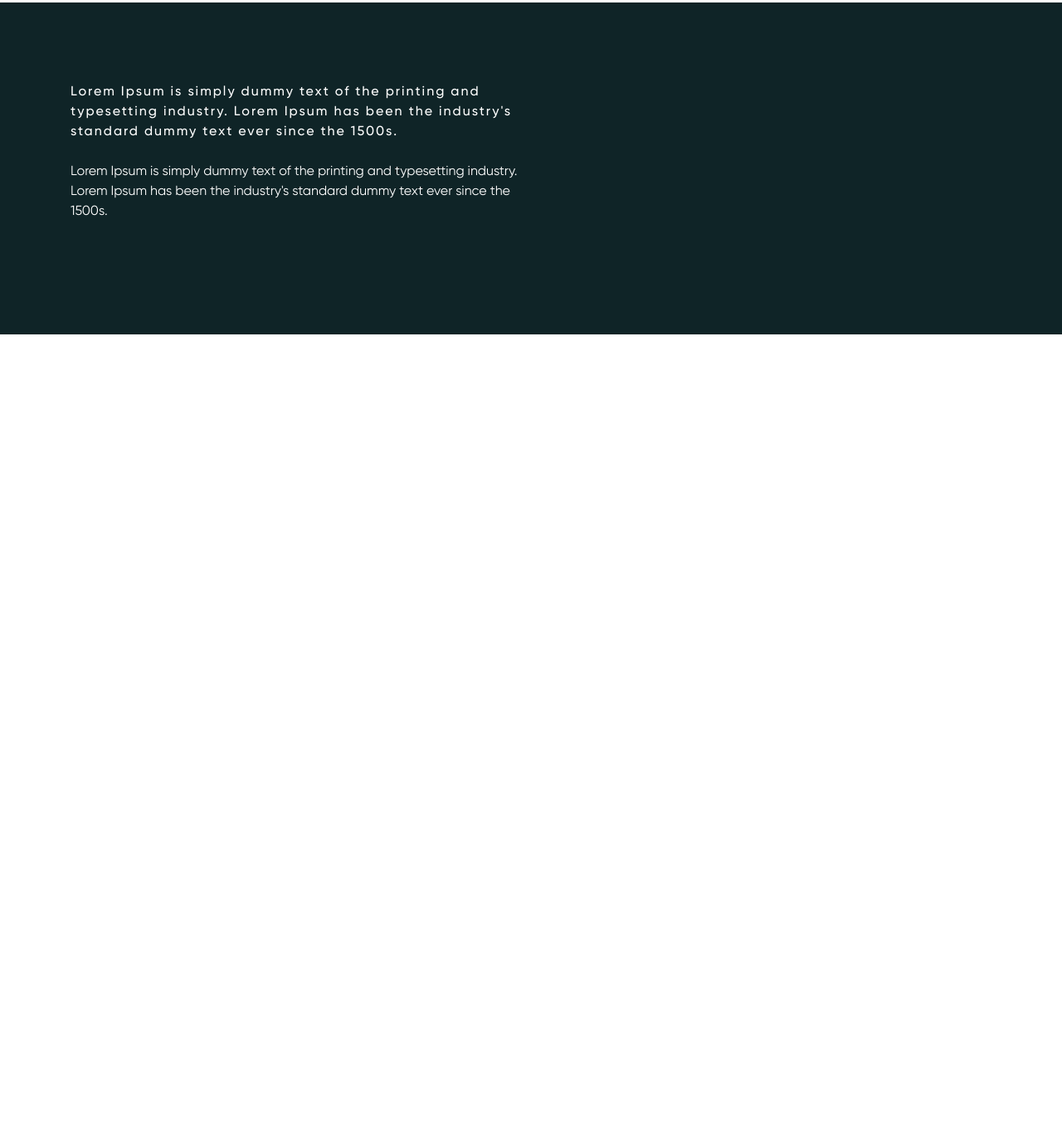
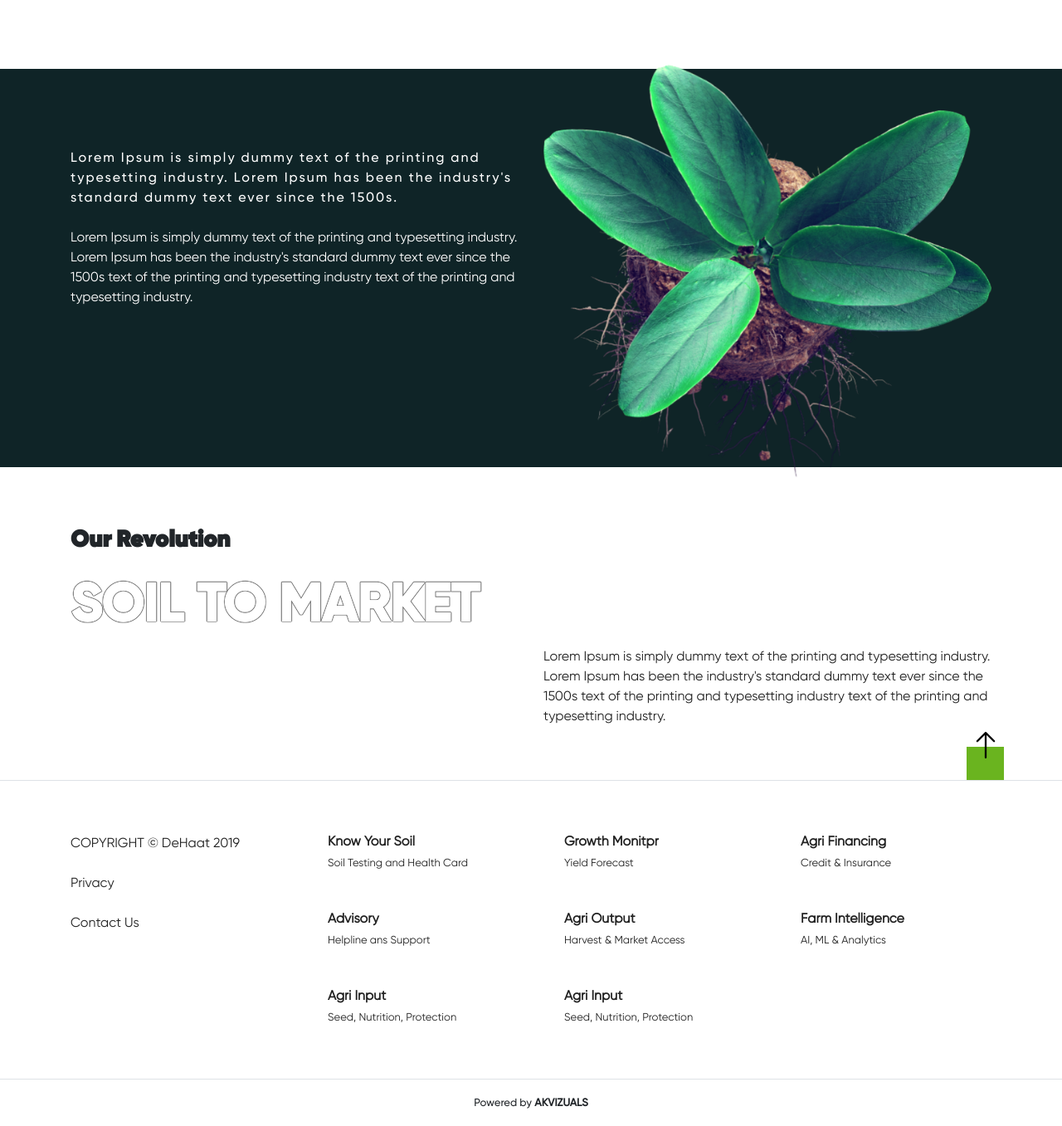
Before and after one commit to surajpaul/AgrevolutionLandingPage, a plain HTML site: page know_your_soil.html in a window 1280 px wide. Shown: the part 1228-2585 px from the top of the page at 83% size. Before the commit the page ends 1631 px from the top, so only its background shows below. Drawn offline with nearby package versions, Linux system fonts and the light colour scheme.

Commit message:
inner page

```diff
--- a/know_your_soil.html
+++ b/know_your_soil.html
@@ -2,6 +2,8 @@
 <html>
 <head>
 	<title>Know Your Soil</title>
+	<meta charset="utf-8">
+	<meta name="viewport" content="width=device-width, initial-scale=1.0">
 	<!-- Font Awesome -->
 	<link rel="stylesheet" href="https://use.fontawesome.com/releases/v5.8.2/css/all.css">
 	<!-- Bootstrap core CSS -->
@@ -9,6 +11,9 @@
 	<!-- Material Design Bootstrap -->
 	<link href="https://cdnjs.cloudflare.com/ajax/libs/mdbootstrap/4.8.8/css/mdb.min.css" rel="stylesheet">
 	<style>
+		html{
+			scroll-behavior: smooth;
+		}
 		@font-face {
 			font-family: 'Gilroy-Bold';
 			src: url('font/gilroy-bold-cufonfonts/Gilroy-Bold.ttf') format('truetype');
@@ -51,6 +56,10 @@
 			text-transform: uppercase;
 			font-family: 'Gilroy-Heavy';
 		}
+		h3{
+			text-transform: capitalize;
+			font-family: 'Gilroy-Heavy';
+		}
 		.font-medium{
 			font-family: 'Gilroy-Medium';
 		}
@@ -58,22 +67,73 @@
 			font-family: 'Gilroy-Regular';
 		}
 		.parallax {
-			height: 50vh;
+			height: 60vh;
 			width: 100%;
 			background-attachment: fixed;
 			background-size: cover;
 			background-repeat: no-repeat;
 			background-color: #0f2427;
 		}
+		@keyframes float {
+            0% {
+                transform: translatey(0px);
+            }
+            50% {
+                transform: translatey(-20px);
+            }
+            100% {
+                transform: translatey(0px);
+            }
+        }
+        .avatar {
+            transform: translatey(0px);
+            animation: float 6s ease-in-out infinite;
+            img { width: 100%; height: auto; }
+        }
+        .text-out-line{
+        	font-size: 5vw;
+        	text-transform: uppercase;
+        	font-family: 'Gilroy-Bold';
+        	text-shadow: 0 0 1px #444, 0 0 1px #444,
+						0 0 1px #444, 0 0 1px #444,
+						0 0 1px #444, 0 0 1px #444;
+        }
+        .font-13{
+        	font-size: 13px;
+        }
+        .border{
+        	border:1px solid #fff !important;
+        	transition: all .8s ease;
+        	cursor: pointer;
+        }
+        .border:hover{
+        	border:1px solid #999 !important;
+        }
+        a{
+        	color: #222;
+        }
+        .bg-green{
+        	background-color: #6ab41f;
+        }
+        @media screen and (max-width: 600px) {
+			.parallax {
+				height: auto;
+				width: 100%;
+				background-attachment: fixed;
+				background-size: cover;
+				background-repeat: no-repeat;
+				background-color: #0f2427;
+			}
+		}
 	</style>
 </head>
 <body>
 	<!-- navbar -->
 	<section class="container">
-		<nav class="navbar navbar-expand-md large-mx-3 pt-4">
+		<nav class="navbar navbar-expand-md large-mx-3 pt-4" id="menu">
 			<div class="pt-1">
-				<a><img class="media-d-none" onclick="openNav()" src="img/menu.svg" width="30px;"></a>
-				<a href="#"><!-- <img class="pl-4 pb-2" src="img/AGREVOLUTION.png"> -->MENU</a>
+				<a><img class="media-d-none" onclick="openNav()" src="soil/menu (1).png" width="20px"></a>
+				<a href="#" class="pl-4"><!-- <img class="pl-4 pb-2" src="img/AGREVOLUTION.png"> --><span class="bold">DeHaat</span></a>
 			</div>
 			<button class="navbar-toggler" type="button" data-toggle="collapse" data-target="#collapsibleNavbar">
 				<img src="img/menu.svg" width="30px;">
@@ -104,8 +164,8 @@
 
 	<section class="container" style="margin-top: -25px;">
 		<h2 class="bold">know your soil</h2>
-		<div class="row">
-			<div class="col-md-6 pt-5">
+		<div class="row pt-5">
+			<div class="col-md-6">
 				<p class="font-medium" style="letter-spacing: 2px;">
 					Lorem Ipsum is simply dummy text of the printing and typesetting industry. Lorem Ipsum has been the industry's standard dummy text ever since the 1500s.
 				</p>
@@ -113,17 +173,19 @@
 					Lorem Ipsum is simply dummy text of the printing and typesetting industry. Lorem Ipsum has been the industry's standard dummy text ever since the 1500s.
 				</p>
 			</div>
-			<div class="col-md-6">
-				<img src="soil/Two Ellipse.svg">
+			<div class="col-md-6" style="background: url('soil/Two Ellipse.svg') no-repeat center;background-size: 55%;background-position: 99% 40%;">
+				<img src="soil/BigImage.png" width="70%">
+				<img src="soil/SmallImage.png" class="d-block ml-auto" width="40%" style="margin-top: -100px;">
 			</div>
 		</div>
 
 
-		<div class="row pt-5">
-			<div class="col-md-6">
-				<img src="soil/Two Ellipse.svg">
+		<div class="row py-5">
+			<div class="col-md-6 pt-5" style="background: url('soil/Two Ellipse-blue.svg') no-repeat center;background-size: 55%;background-position: 50% 0%;">
+				<img src="soil/SmallImage.png" class="d-block mr-auto" width="40%">
+				<img src="soil/BigImage.png" class="d-block ml-auto" width="70%" style="margin-top: -80px;z-index: -1;display: flex;">
 			</div>
-			<div class="col-md-6">
+			<div class="col-md-6 pt-5">
 				<h2 class="bold">know your soil ?</h2>
 				<p class="font-medium pt-5" style="letter-spacing: 2px;">
 					Lorem Ipsum is simply dummy text of the printing and typesetting industry. Lorem Ipsum has been the industry's standard dummy text ever since the 1500s.
@@ -134,7 +196,7 @@
 			</div>
 		</div>
 	</section>
-
+	<!-- parallex -->
 	<section class="mt-5">
 		<div class="parallax">
 			<div class="container">
@@ -144,14 +206,117 @@
 							Lorem Ipsum is simply dummy text of the printing and typesetting industry. Lorem Ipsum has been the industry's standard dummy text ever since the 1500s.
 						</p>
 						<p class="font-regular pt-2 text-white">
-							Lorem Ipsum is simply dummy text of the printing and typesetting industry. Lorem Ipsum has been the industry's standard dummy text ever since the 1500s.
+							Lorem Ipsum is simply dummy text of the printing and typesetting industry. Lorem Ipsum has been the industry's standard dummy text ever since the 1500s text of the printing and typesetting industry text of the printing and typesetting industry.
 						</p>
 					</div>
-					<div class="col-md-6">
-
+					<div class="col-md-6 avatar">
+						<img src="soil/Plant@2x.png" class="d-block mx-auto" width="90%">
 					</div>
 				</div>
 			</div>
+		</div>
+	</section>
+
+	<section class="container pt-5">
+		<h3 class="bold pt-4">Our Revolution</h3>
+		<div class="row pt-2">
+			<div class="col-md-6">
+				<span class="text-white bold text-out-line" style="">
+					Soil to market
+				</span>
+			</div>
+			<div class="col-md-6 py-5">
+				<p class="font-regular pt-2 text-dark pt-5">
+					Lorem Ipsum is simply dummy text of the printing and typesetting industry. Lorem Ipsum has been the industry's standard dummy text ever since the 1500s text of the printing and typesetting industry text of the printing and typesetting industry.
+				</p>
+			</div>
+		</div>
+		<div class="row">
+			<div class="col-md-11">
+
+			</div>
+			<div class="col-md-1">
+				<div class="bg-green" align="right" style="position: absolute;bottom: 0px;right: 0px;height: 40px;width: 45px;">
+					<a class="" href="#menu">
+						<img class="d-block mx-auto" src="soil/up-arrow.png" style="position:relative;margin-top: -18px;">
+					</a>
+				</div>
+			</div>
+		</div>
+	</section>
+	<!-- footer -->
+	<section class="border-top">
+		<footer class="container py-5">
+			<div class="row text-dark">
+				<div class="col-md-3 font-regular">
+					<p class="pt-3">COPYRIGHT © DeHaat 2019</p>
+					<p class="pt-2 text-dark"><a class="mt-4" href="">Privacy</a></p>
+					<p class="pt-2 text-dark"><a class="mt-4" href="">Contact Us</a></p>
+				</div>
+				<div class="col-md-3">
+					<div class="row">
+						<div class="col-md-12">
+							<div class="border px-4 pt-3 pb-2 font-regular">
+								<h6 class="bold">Know Your Soil</h6>
+								<h6 class="font-13">Soil Testing and Health Card</h6>
+							</div>
+						</div>
+						<div class="col-md-12 pt-3">
+							<div class="border px-4 pt-3 pb-2 font-regular">
+								<h6 class="bold">Advisory</h6>
+								<h6 class="font-13">Helpline ans Support</h6>
+							</div>
+						</div>
+						<div class="col-md-12 pt-3">
+							<div class="border px-4 pt-3 pb-2 font-regular">
+								<h6 class="bold">Agri Input</h6>
+								<h6 class="font-13">Seed, Nutrition, Protection</h6>
+							</div>
+						</div>
+					</div>
+				</div>
+				<div class="col-md-3">
+					<div class="row">
+						<div class="col-md-12">
+							<div class="border px-4 pt-3 pb-2 font-regular">
+								<h6 class="bold">Growth Monitpr</h6>
+								<h6 class="font-13">Yield Forecast</h6>
+							</div>
+						</div>
+						<div class="col-md-12 pt-3">
+							<div class="border px-4 pt-3 pb-2 font-regular">
+								<h6 class="bold">Agri Output</h6>
+								<h6 class="font-13">Harvest & Market Access</h6>
+							</div>
+						</div>
+						<div class="col-md-12 pt-3">
+							<div class="border px-4 pt-3 pb-2 font-regular">
+								<h6 class="bold">Agri Input</h6>
+								<h6 class="font-13">Seed, Nutrition, Protection</h6>
+							</div>
+						</div>
+					</div>
+				</div>
+				<div class="col-md-3">
+					<div class="row">
+						<div class="col-md-12">
+							<div class="border px-4 pt-3 pb-2 font-regular">
+								<h6 class="bold">Agri Financing</h6>
+								<h6 class="font-13">Credit & Insurance</h6>
+							</div>
+						</div>
+						<div class="col-md-12 pt-3">
+							<div class="border px-4 pt-3 pb-2 font-regular">
+								<h6 class="bold">Farm Intelligence</h6>
+								<h6 class="font-13">AI, ML & Analytics</h6>
+							</div>
+						</div>
+					</div>
+				</div>
+			</div>
+		</footer>
+		<div class="footer border-top font-medium py-3" align="center">
+			<span class="font-13">Powered by <strong class="bold">AKVIZUALS</strong></span>
 		</div>
 	</section>
 
```
Also changed, not shown: soil/Plant@2x.png (added), soil/Two Ellipse-blue.svg (added), soil/menu (1).png (added), soil/up-arrow.png (added).
